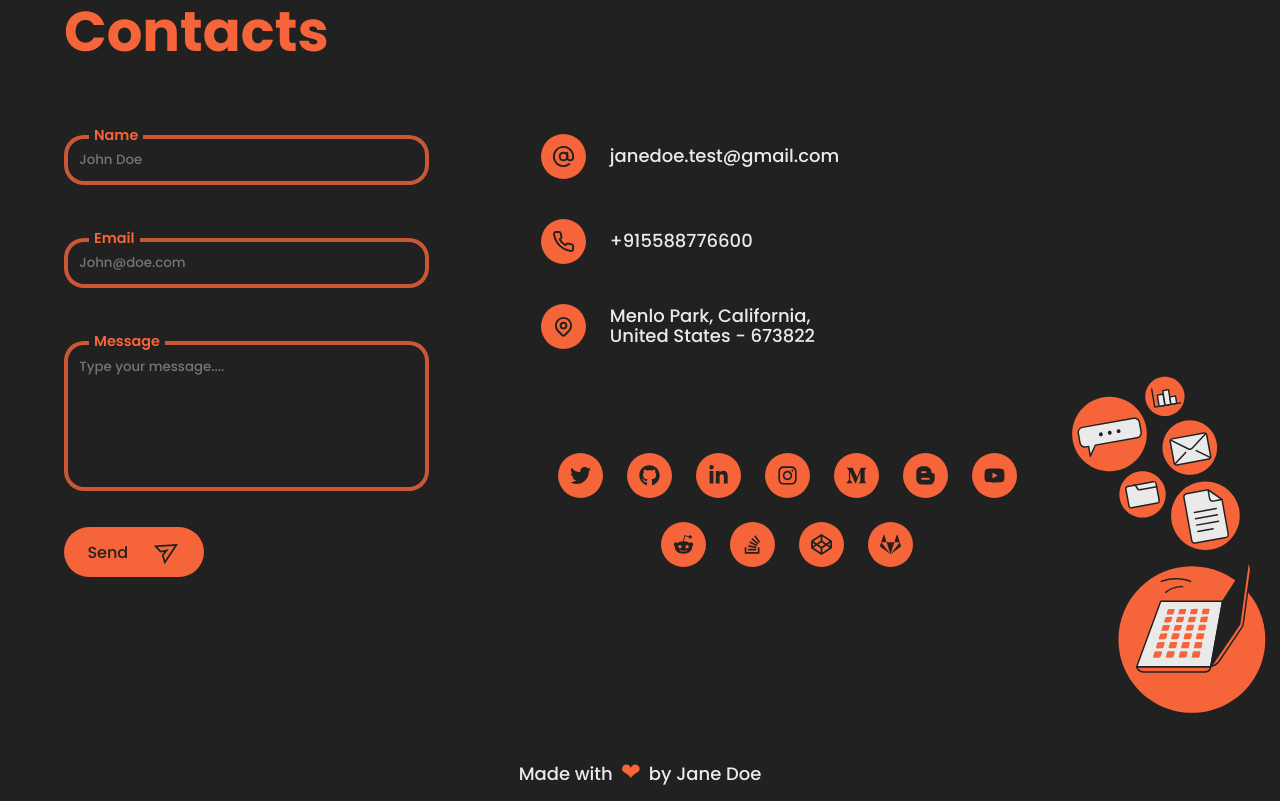
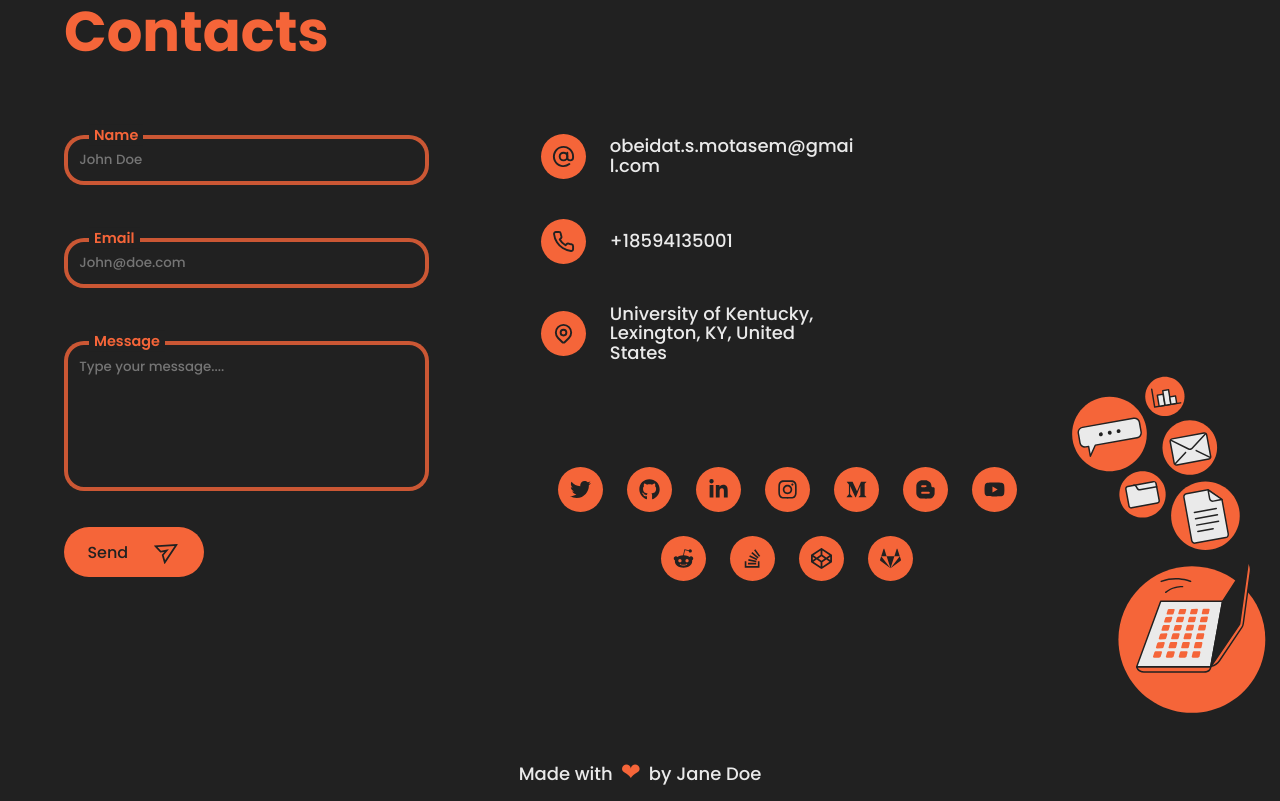
Before and after one commit to motasem-obeidat/motasem-obeidat.github.io-1, a React (Create React App) app: page / in a window 1280 px wide. Shown: the part 7760-8561 px from the top of the page. Built offline with nearby package versions, Linux system fonts and the light colour scheme; a web font is replaced by a local one.

Commit message:
Update contactsData.js

```diff
--- a/src/data/contactsData.js
+++ b/src/data/contactsData.js
@@ -1,7 +1,7 @@
 export const contactsData = {
-    email: 'janedoe.test@gmail.com',
-    phone: '+915588776600',
-    address: 'Menlo Park, California, United States - 673822 ',
+    email: 'obeidat.s.motasem@gmail.com',
+    phone: '+18594135001',
+    address: 'University of Kentucky, Lexington, KY, United States',
 
     sheetAPI: ''
 }
```
